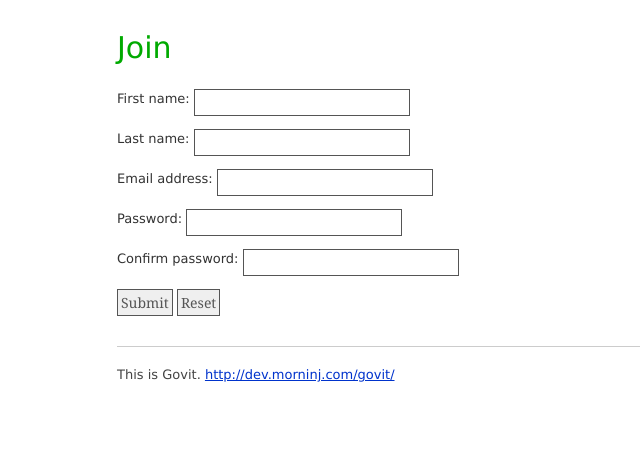
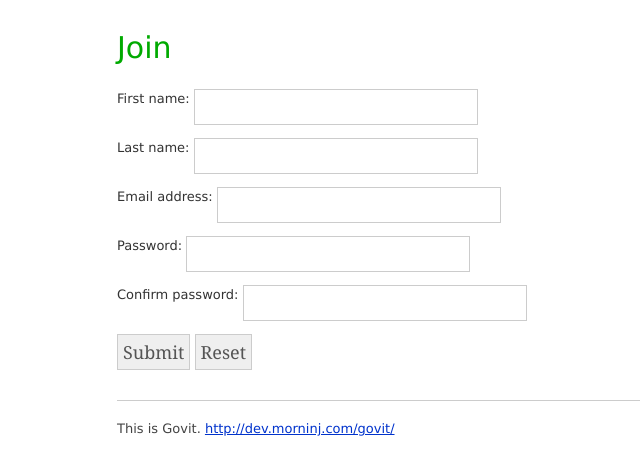
Before and after one commit to qiemem/GovDialogue, a PHP site: page /join.php in a window 1280 px wide. Shown: the part 141-616 px from the top of the page, without its empty margins (123-763 px from the left). Run offline with PHP 8.4, Linux system fonts and the light colour scheme.

Commit message:
Fixed addpost issue

```diff
--- a/html/govit/makenewpost.php
+++ b/html/govit/makenewpost.php
@@ -26,7 +26,7 @@ if (isUserLoggedIn())
     <p><textarea name="content" id="content" rows="15" cols="70">Write post here</textarea></p>
 
     <p>Tags (comma separated: tag one, tag two, etc.)</p>
-    <p><input type="tags" name="title" size="50" /></p>
+    <p><input type="tags" name="tags" size="50" /></p>
 
     <p>
         <input type="submit" value="Submit" name="submitted"/>
--- a/html/govit/styles/forms.css
+++ b/html/govit/styles/forms.css
@@ -3,11 +3,11 @@
 
 input, textarea
 {
-	border: 1px solid #555555;
+	border: 1px solid #cccccc;
 	color: #555555;
-	padding: 3px;
+	padding: 5px;
 	font-family: Georgia, "Times New Roman", Times, serif !important;
-	font-size: 14px;
+	font-size: 18px;
 	text-align: left;
 	vertical-align: top;
 }
```
